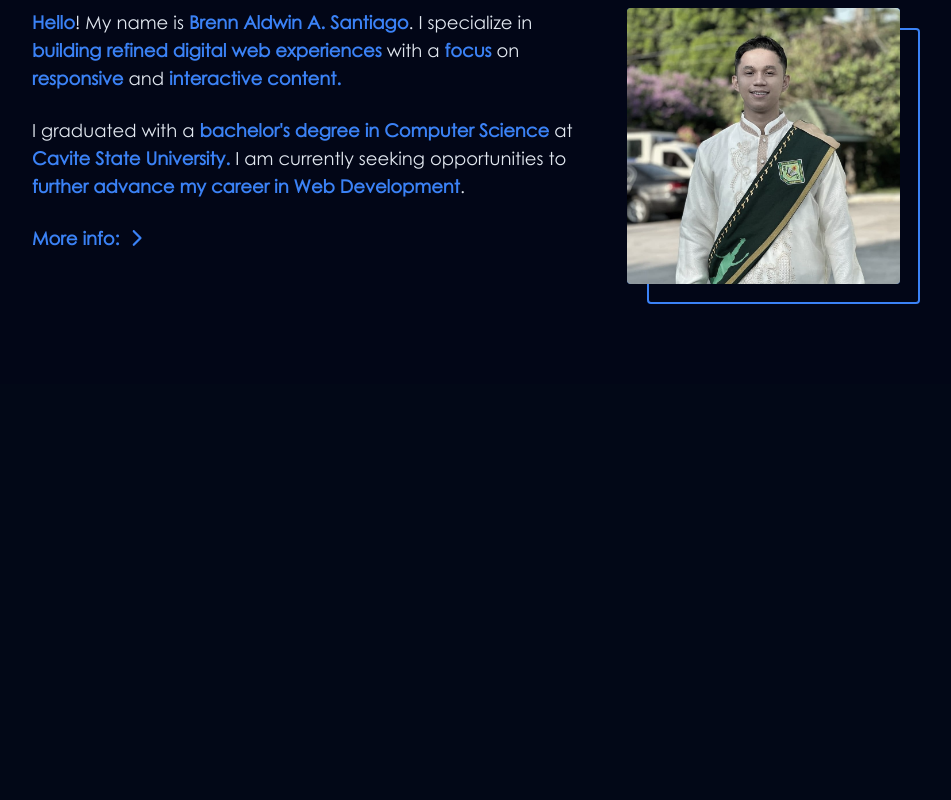
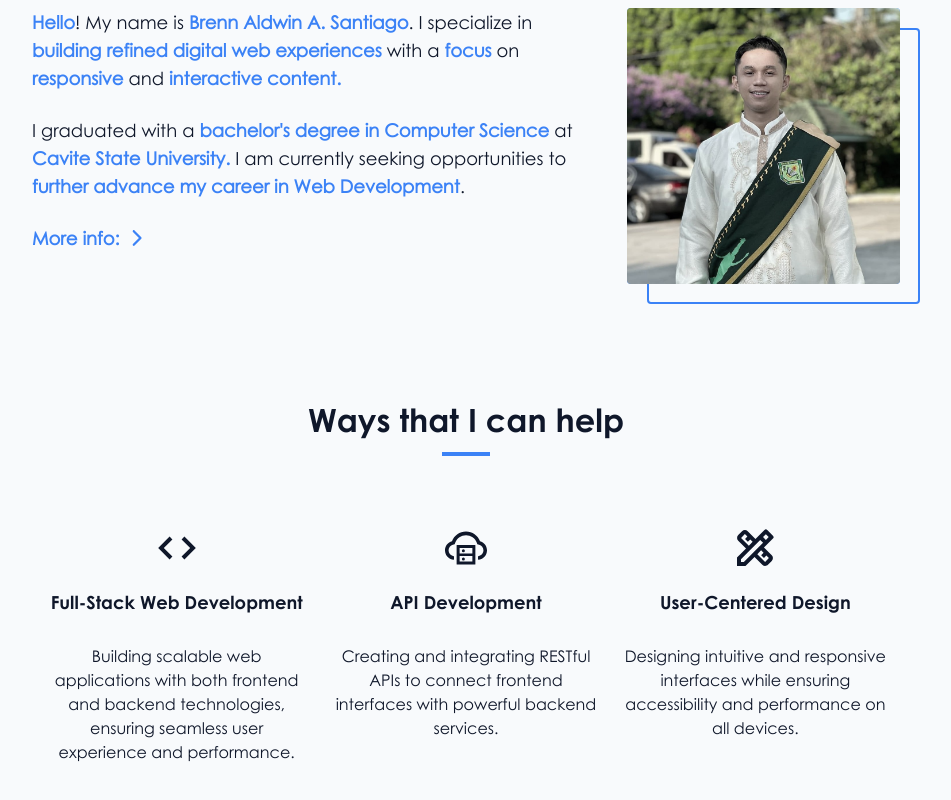
Before and after one commit to nnerb/portfolio-v2, a React (Vite) app: page / in a window 1280 px wide. Shown: the part 972-1772 px from the top of the page, without its empty margins (174-1125 px from the left). Before the commit the page ends 1356 px from the top, so only its background shows below. Built offline with nearby package versions, Linux system fonts and the light colour scheme.

Commit message:
update: add ways component, animations and set default theme to system

```diff
--- a/src/App.tsx
+++ b/src/App.tsx
@@ -7,7 +7,7 @@ import About from "./components/about/about"
 
 function App() {
   return (
-    <ThemeProvider defaultTheme="dark" storageKey="vite-ui-theme">
+    <ThemeProvider defaultTheme="system" storageKey="vite-ui-theme">
       <div
         className="relative w-full h-full font-gothic-regular bg-slate-100
         dark:bg-transparent text-slate-900 dark:text-slate-200 overflow-hidden
--- a/src/components/about/about.tsx
+++ b/src/components/about/about.tsx
@@ -1,6 +1,7 @@
 import LeftHeader from "../left-header";
 import AboutDetails from "./components/about-details";
 import AboutImage from "./components/about-image";
+import Ways from "./components/ways";
 
 const About = () => {
   return (
@@ -12,6 +13,7 @@ const About = () => {
             <AboutDetails />
             <AboutImage />
           </div>
+          <Ways />
         </div>
       </div>
     </div>
--- a/src/components/about/components/about-image.tsx
+++ b/src/components/about/components/about-image.tsx
@@ -5,7 +5,7 @@ import profile from "@/assets/images/profile.jpg"
 const AboutImage = () => {
   return (
     <motion.div
-      variants={aboutVariant} initial='hiddenImage' whileInView='showImage' viewport={{ once:true }}
+      variants={aboutVariant} initial='hiddenImage' whileInView='showImage' viewport={{ once: true }}
       className='wrapper-container group relative max-w-[300px] justify-self-center'
     >
       <div className='wrapper group-hover:after:top-[10px] group-hover:after:left-[10px]
@@ -18,7 +18,7 @@ const AboutImage = () => {
         </div>
       </div>
     </motion.div>
-   );
+  );
 }
 
 export default AboutImage;
--- /dev/null
+++ b/src/components/about/components/ways-grid.tsx
@@ -0,0 +1,48 @@
+import { waysData } from "@/data/ways-data";
+import { motion } from "framer-motion"
+import { containerVariants, variants } from "../ways-animations";
+
+const WaysGrid = () => {
+  return (
+    <motion.div
+      className="grid grid-cols-1 md:grid-cols-2 lg:grid-cols-3"
+      variants={containerVariants}
+      initial="hidden"
+      whileInView="show"
+      viewport={{ once: true }}
+    >
+      {waysData.map((data, index) => (
+        <motion.div
+          className={`
+            flex flex-col hover:shadow-2xl rounded-3xl group ease-in
+            ${index === waysData.length - 1 && 'md:col-span-2 md:mx-auto lg:col-auto lg:mx-0'}
+          `}
+          key={index}
+          variants={variants}
+        >
+          <div
+            className="
+              py-7 px-3 flex flex-col items-center
+              max-w-[320px] h-full rounded"
+          >
+            <span className="text-[3rem] group-hover:text-blue-500 transition">
+              {<data.icon />}
+            </span>
+            <div className="relative">
+              <h1 className="
+                font-gothic-bold text-lg pt-4 text-center font-[600]
+                group-hover:text-blue-500 transition"
+              >
+                {data.title}
+              </h1>
+            </div>
+
+            <p className="text-center pt-7">{data.caption}</p>
+          </div>
+        </motion.div>
+      ))}
+    </motion.div>
+   );
+}
+
+export default WaysGrid;
--- a/src/components/about/components/ways.tsx
+++ b/src/components/about/components/ways.tsx
@@ -1,7 +1,11 @@
+import Header from "@/components/header";
+import WaysGrid from "./ways-grid";
+
 const Ways = () => {
   return (
-    <div>
-
+    <div className="grid place-items-center gap-10">
+      <Header title="Ways that I can help" />
+      <WaysGrid/>
     </div>
    );
 }
--- /dev/null
+++ b/src/components/about/ways-animations.ts
@@ -0,0 +1,27 @@
+import { Variants } from "framer-motion"
+
+export const variants: Variants = {
+  hidden: {
+    y: -50,
+    opacity: 0,
+  },
+  show: {
+    y: 0,
+    opacity: 1,
+    transition: {
+      type: 'ease',
+      duration: 1,
+    },
+  },
+}
+
+export const containerVariants: Variants = {
+  hidden: { opacity: 0 },
+  show: {
+    opacity: 1,
+    transition: {
+      staggerChildren: 0.2,
+      delayChildren: 0.5,
+    },
+  },
+}
--- /dev/null
+++ b/src/components/header.tsx
@@ -0,0 +1,21 @@
+interface HeaderProps {
+  title: string;
+}
+
+const Header: React.FC<HeaderProps> = ({ title }) => {
+  return (
+    <div className="relative">
+      <h1
+        className="
+          text-[clamp(26px,5vw,32px)] font-gothic-bold pb-3
+          after:content-[''] after:bg-blue-500 after:w-12 after:h-1
+          after:bottom-0 after:absolute after:left-1/2 after:-translate-x-1/2
+        "
+      >
+        {title}
+      </h1>
+    </div>
+  );
+}
+
+export default Header;
--- a/src/components/home/home.tsx
+++ b/src/components/home/home.tsx
@@ -30,7 +30,7 @@ const Home = () => {
         className="max-w-[1100px] mx-auto px-4 flex flex-col justify-center items-start min-h-[650px] w-full"
       >
         <div className="mb-4 ml-[4px]">
-          <h1 className="text-blue-500 transition text-[clamp(0.90rem,5vw,1rem)] m-0 p-0">
+          <h1 className="text-blue-500 text-[clamp(0.90rem,5vw,1rem)] m-0 p-0">
             Hi, I am
           </h1>
         </div>
@@ -39,7 +39,6 @@ const Home = () => {
             className="
               font-gothic-bold
               dark:text-slate-300
-              transition
               leading-[1.2]
               text-[clamp(30px,8vw,70px)]
               m-0
@@ -53,7 +52,6 @@ const Home = () => {
             className="
               font-gothic-bold
               dark:text-slate-400
-              transition
               leading-[1.2]
               text-[clamp(30px,8vw,70px)]
               m-0"
@@ -62,7 +60,7 @@ const Home = () => {
           </h3>
         </motion.div>
         <motion.div variants={itemVariants} className="mt-4">
-          <p className="transition">
+          <p className="">
             A <span className="text-blue-500 font-semibold">Computer Science</span> graduate who aspires to become a
             <span className="text-blue-500 font-semibold"> ReactJS Developer</span>.
           </p>
--- a/src/components/navbar/components/navbar-menu.tsx
+++ b/src/components/navbar/components/navbar-menu.tsx
@@ -8,12 +8,9 @@ import { containerVariants, variants } from "../animations"
 const NavbarMenu = () => {
   const { currentActiveSection, setCurrentActiveSection } = useActiveSectionStore()
 
-  console.log('menu', currentActiveSection)
-
   const handleSetActive = (section: string) => {
     setCurrentActiveSection(section)
   }
-
 
   return (
     <motion.div
--- /dev/null
+++ b/src/data/ways-data.ts
@@ -0,0 +1,28 @@
+import { IconType } from "react-icons";
+import { AiOutlineCloudServer } from "react-icons/ai";
+import { BiCode } from "react-icons/bi";
+import { MdOutlineDesignServices } from "react-icons/md";
+
+export interface WaysDataProps {
+  title: string;
+  icon: IconType;
+  caption: string;
+}
+
+export const waysData: WaysDataProps[] = [
+  {
+    'title': 'Full-Stack Web Development',
+    'icon': BiCode,
+    'caption': 'Building scalable web applications with both frontend and backend technologies, ensuring seamless user experience and performance.'
+  },
+  {
+    'title': 'API Development',
+    'icon': AiOutlineCloudServer,
+    'caption': 'Creating and integrating RESTful APIs to connect frontend interfaces with powerful backend services.'
+  },
+  {
+    'title': 'User-Centered Design',
+    'icon': MdOutlineDesignServices,
+    'caption': 'Designing intuitive and responsive interfaces while ensuring accessibility and performance on all devices.'
+  }
+];
```
